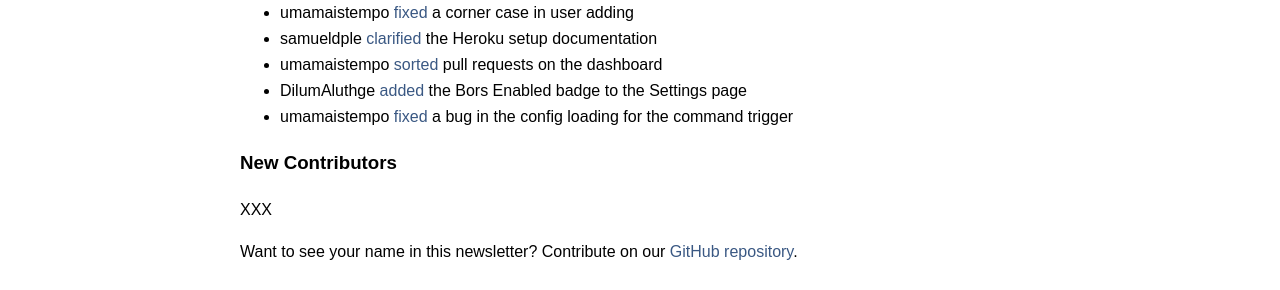
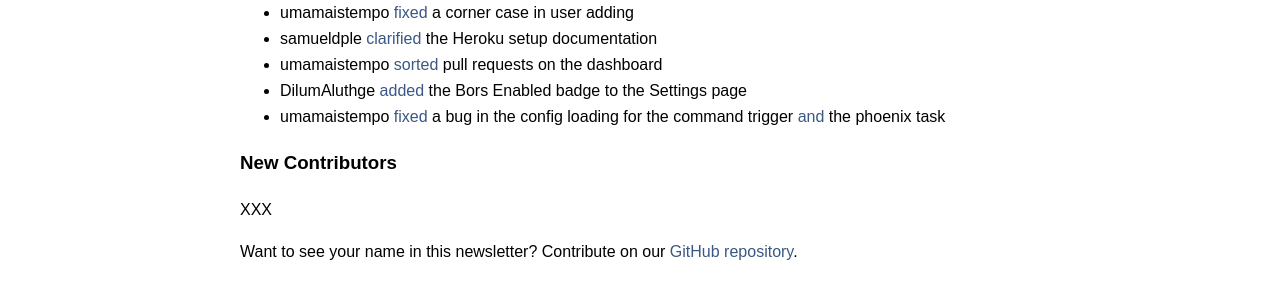
Before and after one commit to bors-ng/bors-ng.github.io, a Jekyll site: the page built from _posts/2019-07-01-tmib-30.md, in a window 1280 px wide. Shown: the part 467-757 px from the top of the page. Built offline with Jekyll 4.4.1, drawn with Linux system fonts in a browser that asks for light colours.

Commit message:
Add bors-ng/bors-ng#655

```diff
--- a/_posts/2019-07-01-tmib-30.md
+++ b/_posts/2019-07-01-tmib-30.md
@@ -26,7 +26,7 @@ If you find a mistake, pull requests or issue reports are appreciated!
 * samueldple [clarified](https://github.com/bors-ng/bors-ng/pull/662) the Heroku setup documentation
 * umamaistempo [sorted](https://github.com/bors-ng/bors-ng/pull/665) pull requests on the dashboard
 * DilumAluthge [added](https://github.com/bors-ng/bors-ng/pull/671) the Bors Enabled badge to the Settings page
-* umamaistempo [fixed](https://github.com/bors-ng/bors-ng/pull/675) a bug in the config loading for the command trigger
+* umamaistempo [fixed](https://github.com/bors-ng/bors-ng/pull/675) a bug in the config loading for the command trigger [and](https://github.com/bors-ng/bors-ng/pull/655) the phoenix task
 
 ### New Contributors
 
```
